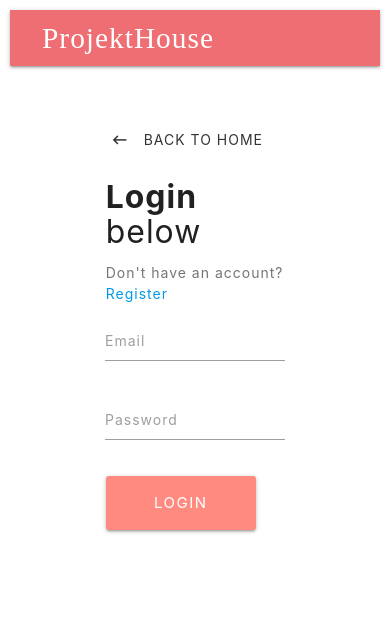
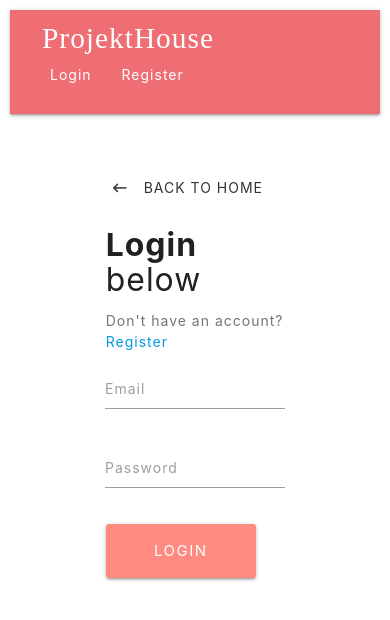
Before and after one commit to anamika7153/ProjektHouse, a React (Create React App) app in the folder client/: page /login in a window 390 px wide. Shown: the top 620 px of the page. Built offline with nearby package versions, Linux system fonts and the light colour scheme; a web font is replaced by a local one.

Commit message:
mobile nav

```diff
--- a/client/src/components/Navbar.js
+++ b/client/src/components/Navbar.js
@@ -3,8 +3,12 @@ import { Link, useHistory } from "react-router-dom";
 import M from "materialize-css";
 
 import { UserContext } from "../App";
-
+// document.addEventListener('DOMContentLoaded', function() {
+//     var elems = document.querySelectorAll('.sidenav');
+//     var instances = M.Sidenav.init(elems, {});
+//   });
 const Navbar = () => {
+  // const [isMobile, setIsMobile] =useState(false);
   const searchModal = useRef(null);
   const history = useHistory();
   const { state, dispatch } = useContext(UserContext);
@@ -24,14 +28,6 @@ const Navbar = () => {
           >
             search
           </i>
-        </li>,
-        <li key="2">
-          <a
-            href="https://blooming-stream-69111.herokuapp.com/"
-            target="_balnk"
-          >
-            Video Call and Chat
-          </a>
         </li>,
         <li key="3">
           <Link to="/createpost">Create post</Link>
@@ -64,6 +60,9 @@ const Navbar = () => {
             LogOut
           </button>
         </li>,
+    //   <li key="9">
+    //     <a href="#" data-target="mobile-demo" class="sidenav-trigger show-on-med-and-down"><i class="material-icons">menu</i></a>
+    // </li>,
 
       ];
     } else {
@@ -99,7 +98,8 @@ const Navbar = () => {
     }
   };
   return (
-    <nav>
+    <nav className="nav-extended">
+      {/* <div className={isMobile ? "nav-wrapper-mobile" : "nav-wrapper"}> */}
       <div className="nav-wrapper">
         <Link
           to={state ? "/" : "/login"}
@@ -113,9 +113,31 @@ const Navbar = () => {
           className="right hide-on-med-and-down"
           style={{ padding: "0 25px" }}
         >
+
+
           {renderList()}
         </ul>
+
+        {/* <ul
+          id="mobile-demo"
+          className="sidenav show-on-medium-and-down"
+          style={{ padding: "0 25px" }}
+        >
+          <li><a href="#">Sass</a></li>
+          <li><a href="#">Components</a></li>
+        </ul> */}
       </div>
+      <div className="nav-content show-on-small hide-on-med-and-up">
+
+        <ul
+          id="nav-mobile"
+          className="tabs tabs-transparent show-on-small hide-on-med-and-up"
+          // className="right show-on-small-only"
+          style={{ padding: "0 25px" }}
+        >
+          {renderList()}
+        </ul>
+        </div>
       <div id="modal1" className="modal" ref={searchModal}>
         <div className="modal-content">
           <input
--- a/client/src/components/screens/Fileuploads.js
+++ b/client/src/components/screens/Fileuploads.js
@@ -5,6 +5,7 @@ import { Form, Row, Col, Button } from 'react-bootstrap';
 import Dropzone from 'react-dropzone';
 import axios from 'axios';
 import { API_URL } from '../../utils/constants';
+import M from "materialize-css";
 
 const Fileuploads = (props) => {
   const [file, setFile] = useState(null); // state for storing actual image
@@ -60,12 +61,13 @@ const Fileuploads = (props) => {
           formData.append('description', description);
 
           setErrorMsg('');
-          await axios.post(`${API_URL}/upload`, formData, {
+          await axios.post(`${API_URL}/fileuploads`, formData, {
             headers: {
               'Content-Type': 'multipart/form-data'
             }
           });
-          props.history.push('/list');
+          M.toast({ html: "Post Created Successfully", classes: " green" });
+          props.history.push("/list");
           /* this will redirect the user to the FilesList component where we will see the list of files uploaded. */
         } else {
           setErrorMsg('Please select a file to add.');
--- a/client/src/index.js
+++ b/client/src/index.js
@@ -1,6 +1,7 @@
 import React from 'react';
 import ReactDOM from 'react-dom';
 import './index.css';
+import "./App.css";
 import App from './App';
 import './styles.scss';
 import reportWebVitals from './reportWebVitals';
```
